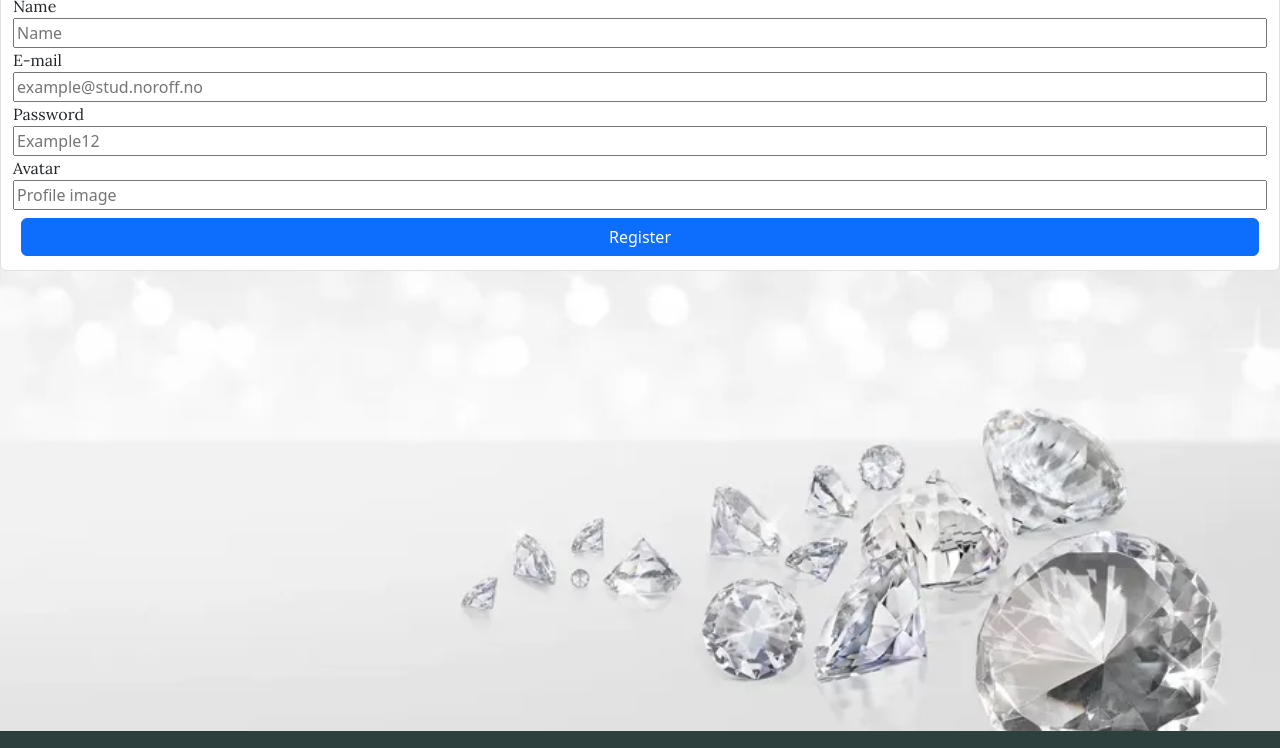
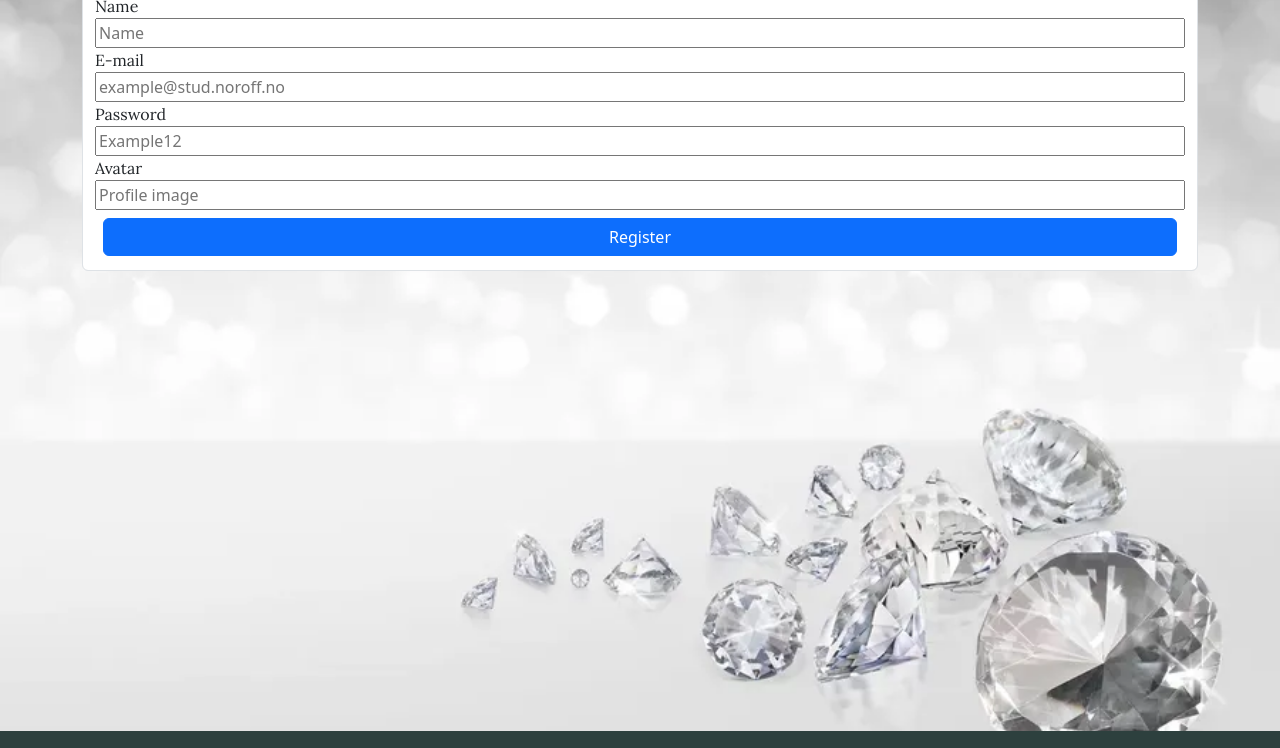
Before and after one commit to vanya992/SP2-Auction, a website with bundled scripts: page user/register.html in a window 1280 px wide. Shown: the part 130-878 px from the top of the page. Built offline with nearby package versions, Linux system fonts and the light colour scheme; a web font is replaced by a local one.

Commit message:
updated register page

```diff
--- a/user/register.html
+++ b/user/register.html
@@ -72,6 +72,8 @@
       </nav>
     </header>
     <main class="background">
+      <div class="container">
+        <div class="row justify-content-center">
         <form class="form form-control d-flex flex-column" id="registerForm">
           <h1>Register</h1>
           <label for="name">Name</label>
@@ -103,6 +105,7 @@
           <input type="url" name="avatar" placeholder="Profile image" />
           <button class="btn btn-primary m-2">Register</button>
         </form>
+        </div></div>
     </main>
     <footer class="mt-auto">
       <section>
```
